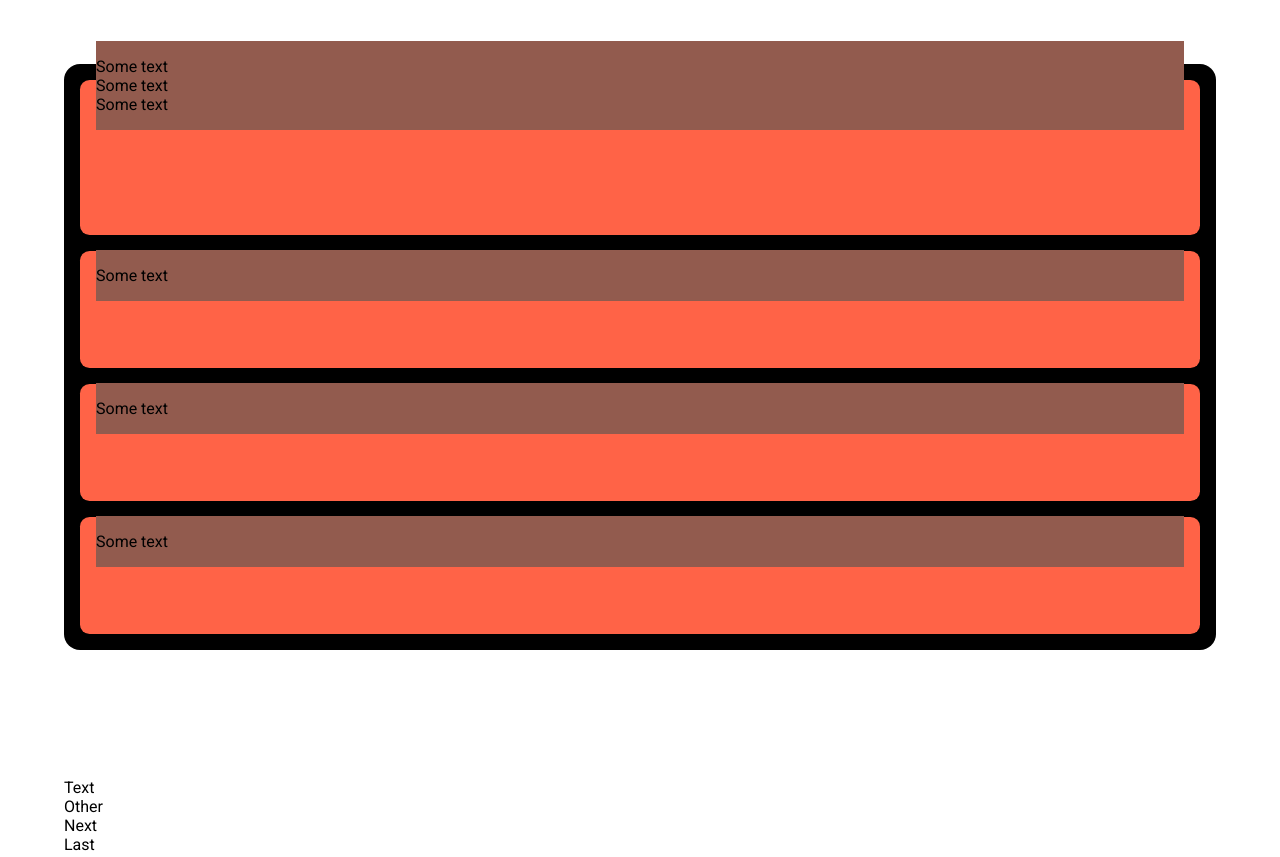
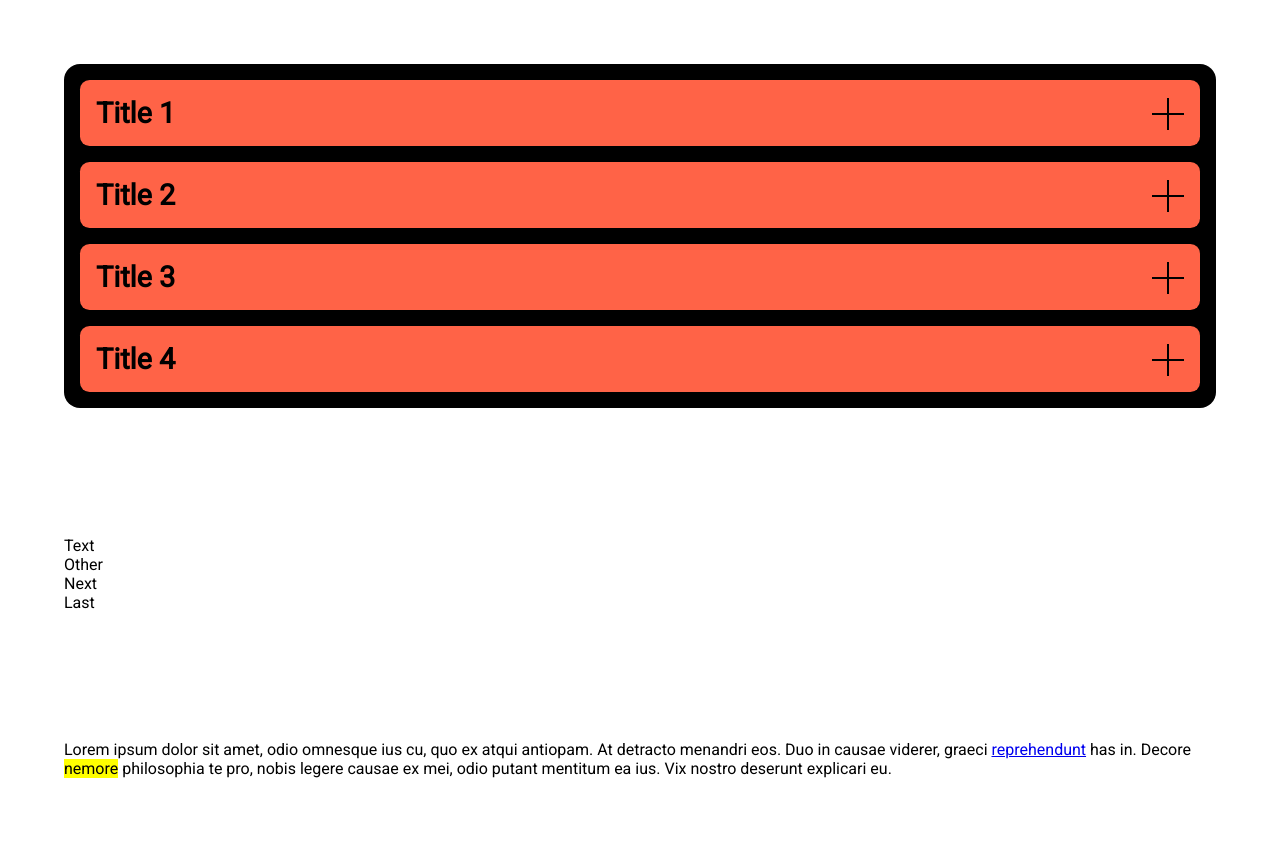
Before and after one commit to lazard1611/js_lessons, a website: page #src/index.html in a window 1280 px wide. Shown: the top 857 px of the page. Drawn offline with nearby package versions, Linux system fonts and the light colour scheme; files that its build step writes are made by us from their sources.

Commit message:
add accordion

```diff
--- a/#src/index.html
+++ b/#src/index.html
@@ -15,22 +15,36 @@
 			<div class="accordion__item">
 				<div class="accordion__title">Title 1</div>
 				<div class="accordion__content">
-					<p>Some text</p>
-					<p>Some text</p>
-					<p>Some text</p>
+					<div class="accordion__content_in">
+						<p>Some text</p>
+						<p>Some text</p>
+						<p>Some text</p>
+					</div>
 				</div>
 			</div>
 			<div class="accordion__item">
 				<div class="accordion__title">Title 2</div>
-				<div class="accordion__content">Some text</div>
+				<div class="accordion__content">
+					<div class="accordion__content_in">
+						Some text
+					</div>
+				</div>
 			</div>
 			<div class="accordion__item">
 				<div class="accordion__title">Title 3</div>
-				<div class="accordion__content">Some text</div>
+				<div class="accordion__content">
+					<div class="accordion__content_in">
+						Some text
+					</div>
+				</div>
 			</div>
 			<div class="accordion__item">
 				<div class="accordion__title">Title 4</div>
-				<div class="accordion__content">Some text</div>
+				<div class="accordion__content">
+					<div class="accordion__content_in">
+						Some text
+					</div>
+				</div>
 			</div>
 		</div>
 	</div>
--- a/#src/js/lessons_part3.js
+++ b/#src/js/lessons_part3.js
@@ -100,26 +100,44 @@ isParent(document.querySelector('ul'), document.querySelector('mark'));
 //     content.classList.toggle('spoiler__content--active');
 // })
 
+//==================Обрадотчик событий===================
+
+//__1__
+// По нажатию на кнопку "btn-msg" должен появиться алерт с тем текстом который находится в атрибуте data-text у кнопки.
+
 //===========accordion============
 
-const accordion = document.querySelectorAll('.accordion__item');
-// const text = document.querySelector('.accordion__content');
-// text.styles.height = '0'
+function accordion(item, mod = false) {
+    const accordion = document.querySelectorAll(item);
 
-for(let item of accordion) {
-    let classItem = item.className + '--active';
-    let contentHeight = item.lastElementChild.clientHeight;
-    let content = item.lastElementChild;
+    for(let item of accordion) {
+        let classItem = item.firstElementChild.className + '--active';
+        let content = item.lastElementChild;
+        let head = item.firstElementChild;
 
+        content.style.maxHeight = 0;
+        content.style.overflow = 'hidden';
+        content.style.transition = 'max-height .3s ease-in-out';
 
-    item.addEventListener('click', function () {
-        this.classList.toggle(classItem);
-        // if (contentHeight.clientHeight > 0) {
-        //     content.style.height = '0'
-        // } else {
-        //     content.style.height = 'auto'
-        // }
+        head.addEventListener('click', function () {
+            if (mod === true) {
+                for(let el of accordion) {
+                    el.firstElementChild.classList.remove(classItem);
 
-    })
+                    el.lastElementChild.style.maxHeight = 0;
+                    // console.dir(el.firstElementChild.classList);
+                }
+            }
 
+            this.classList.toggle(classItem);
+
+            if (this.classList.contains(classItem)) {
+                content.style.maxHeight = content.scrollHeight + "px";
+            } else {
+                content.style.maxHeight = 0;
+            }
+        })
+    }
 }
+
+accordion('.accordion__item', true);
--- a/#src/scss/style.scss
+++ b/#src/scss/style.scss
@@ -165,12 +165,11 @@ button:focus {
 }
 
 .accordion__item {
-
+  position: relative;
   padding: 1rem;
   //min-width: 40rem;
   border-radius: .6rem;
   background: tomato;
-  cursor: pointer;
 
   &:not(:last-child) {
     margin-bottom: 1rem;
@@ -194,6 +193,7 @@ button:focus {
   position: relative;
   font-size: 1.8rem;
   font-weight: 700;
+  cursor: pointer;
 
   &:after {
     @extend %plus;
@@ -203,21 +203,15 @@ button:focus {
     @extend %plus;
     transform: rotate(90deg);
     transition: transform .3s ease;
-    .accordion__item.accordion__item--active & {
-      transform: rotate(0deg);
-    }
+  }
+
+  &.accordion__title--active:before {
+    transform: rotate(0deg);
   }
 }
 
-.accordion__content {
+.accordion__content_in {
   padding: 1rem 0;
-  transition: all .3s ease-in-out;
   background: #925B4E;
-  transform: translateY(-100%);
-
-
-  .accordion__item.accordion__item--active & {
-    //height: auto;
-  }
-
+  border-radius: .4rem;
 }
```
Also changed, not shown: js_lessons/index.html (+20 -6 lines), js_lessons/js/lessons_part3.js (+33 -15 lines), js_lessons/css/style.css, js_lessons/css/style.min.css, js_lessons/js/lessons_part3.min.js.
